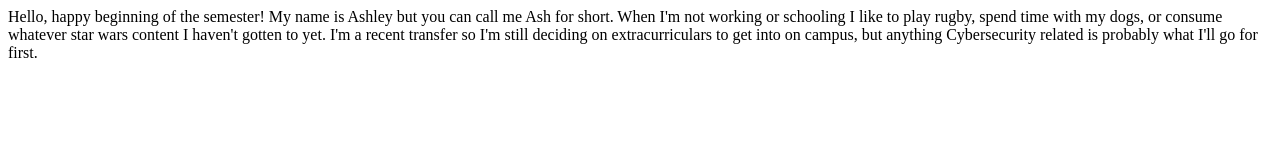
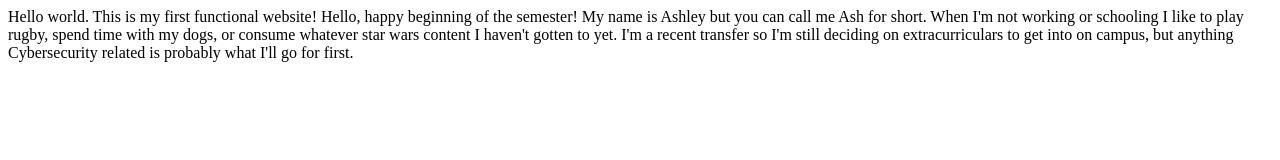
Before and after one commit to InsertCoolUsernameHere2/lab1, a plain HTML site: page index.html in a window 1280 px wide. Drawn offline with Linux system fonts and the light colour scheme.

```diff
--- a/index.html
+++ b/index.html
@@ -4,6 +4,7 @@
 <title>
 Hello world. This is my first functional website!
 </title>
+Hello world. This is my first functional website!
 </head>
 <body>
 	Hello, happy beginning of the semester! My name is Ashley but you can call me Ash for short.
```
